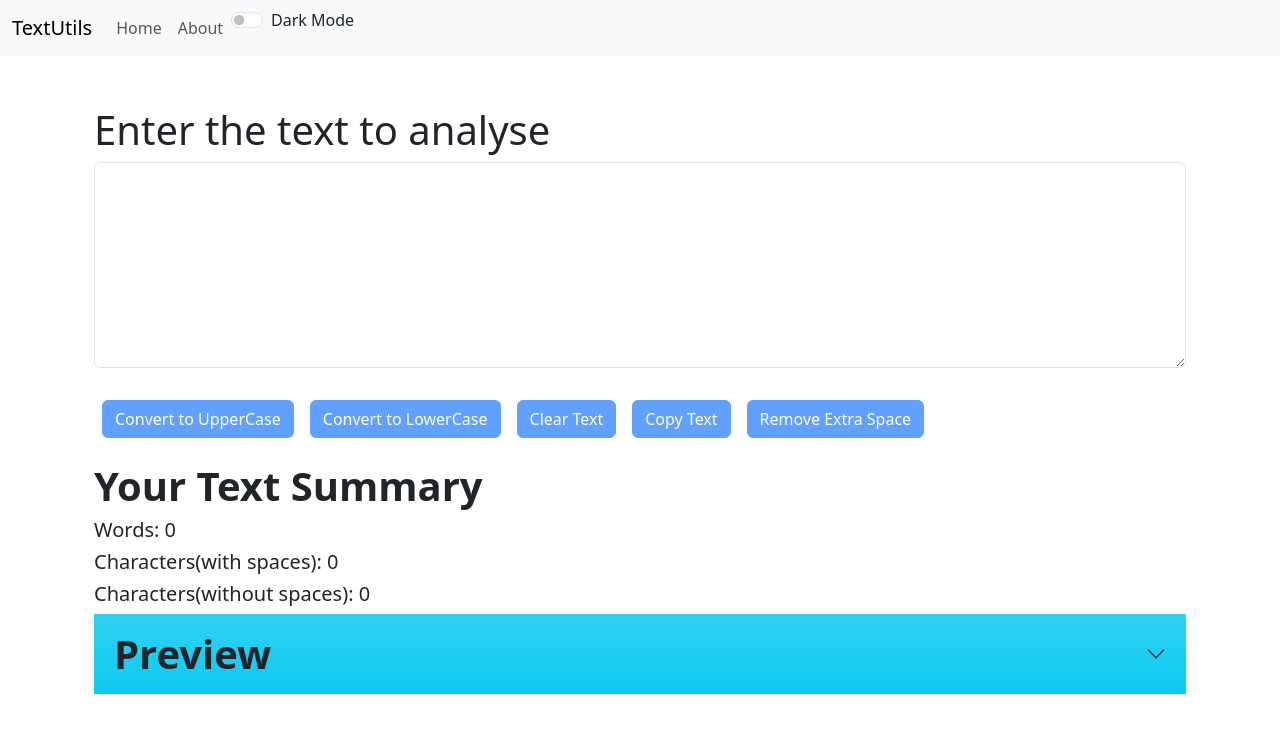
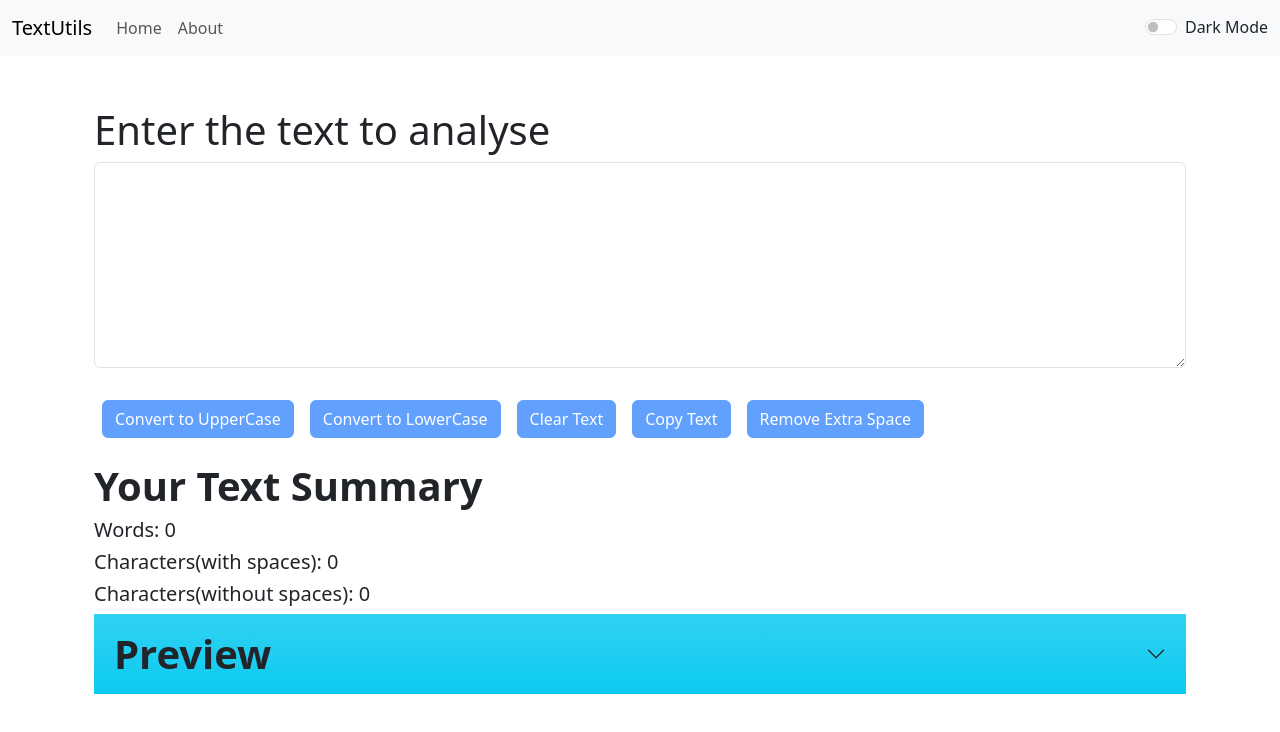
Before and after one commit to lalitkishor9/TextUtils-React, a React (Create React App) app: page / in a window 1280 px wide. Shown: the top 732 px of the page. Built offline with nearby package versions, Linux system fonts and the light colour scheme.

Commit message:
fixed issues

```diff
--- a/src/components/NavBar.js
+++ b/src/components/NavBar.js
@@ -4,7 +4,7 @@ import { Link } from 'react-router-dom'
 export default function Navbar(props) {
   return (
     <nav className={`navbar navbar-expand-lg bg-${props.mode} navbar-${props.mode}`}>
-  <div className="container-fluid">
+  <div className="container-fluid d-flex" >
     <Link className="navbar-brand" to="/">{props.title}</Link>
     <button className="navbar-toggler" type="button" data-bs-toggle="collapse" data-bs-target="#navbarSupportedContent" aria-controls="navbarSupportedContent" aria-expanded="false" aria-label="Toggle navigation">
       <span className="navbar-toggler-icon"></span>
@@ -17,13 +17,11 @@ export default function Navbar(props) {
         <li className="nav-item">
           <Link className="nav-link" to="/about">About</Link>
         </li>
-        <li className='nav-item'>
+      </ul>
         <div className={`form-check form-switch text-${props.mode === 'light' ? 'dark' : 'light'}`}>
       <input className="form-check-input" onClick={props.toggleMode} type="checkbox" role="switch" id="flexSwitchCheckDefault"/>
       <label className="form-check-label" htmlFor="flexSwitchCheckDefault">Dark Mode</label>
       </div>
-        </li>
-      </ul>
     </div>
   </div>
 </nav>
```
